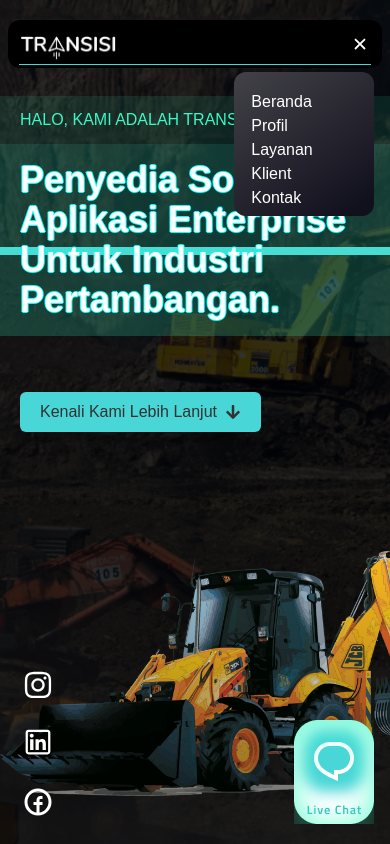
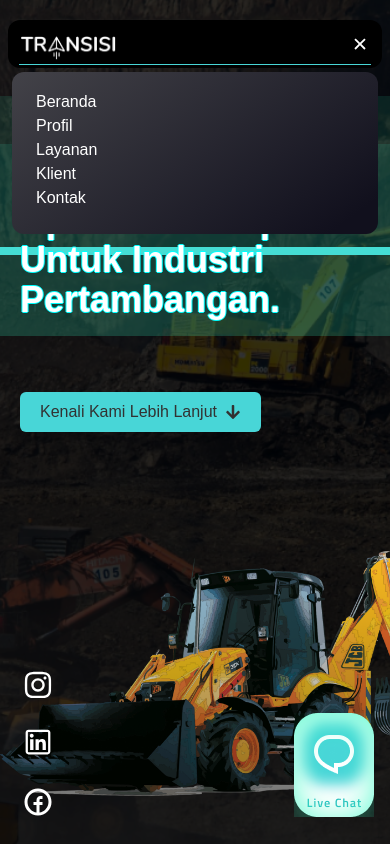
Before and after one commit to AmarPalevi02/zalepik-tambang-v2, a React (Create React App) app: page / in a window 390 px wide. Both pictures are taken after a click on the icon 360 px from the left and 43 px from the top of the page. Shown: the top 844 px of the page. Built offline with nearby package versions, Linux system fonts and the light colour scheme.

Commit message:
update: navbar mobile & onclick redirect

```diff
--- a/src/components/Client.jsx
+++ b/src/components/Client.jsx
@@ -2,7 +2,7 @@ import React from 'react'
 import { clients } from '../constans/clients'
 const Client = () => {
    return (
-      <div className='w-full px-3 md:mt-20'>
+      <div id='klient' className='w-full px-3 md:mt-20'>
          <div className="bg-gray-50 py-20 rounded-xl">
             <div class="w-full relative flex justify-center  ">
                <div class="w-[650px]  text-center  relative z-10">
--- a/src/components/Contack.jsx
+++ b/src/components/Contack.jsx
@@ -3,7 +3,7 @@ import { HiOutlineMailOpen } from "react-icons/hi";
 
 const Contack = () => {
    return (
-      <div className='w-full mt-20'>
+      <div id='kontak' className='w-full mt-20'>
          <div class="flex flex-col justify-center text-center w-full mb-24">
             <p class="text-[#39FAC5] mb-8">K O N T A K</p>
             <div class="flex justify-center relative ">
--- a/src/components/Footer.jsx
+++ b/src/components/Footer.jsx
@@ -7,7 +7,7 @@ import { TiSocialFacebookCircular } from "react-icons/ti";
 const Footer = () => {
    return (
       <footer className='px-3 mt-10'>
-         <div className="flex justify-between  py-16 border-t-2 border-[#48D6D7] ">
+         <div className="flex justify-between  pt-12 pb-32 border-t-2 border-[#48D6D7] ">
             <p className="text-gray-500">&copy; Copyright 2024 Transisi</p>
             <div className="flex gap-3 items-center">
                <FaInstagram className='text-xl' />
--- a/src/components/Hero.jsx
+++ b/src/components/Hero.jsx
@@ -11,7 +11,7 @@ import { AiOutlineMobile } from "react-icons/ai";
 
 const Hero = () => {
    return (
-      <div className='w-full h-full relative'>
+      <div id='beranda' className='w-full h-full relative'>
          <img
             src={bego}
             className='object-cover h-full w-full'
--- a/src/components/LiveChat.jsx
+++ b/src/components/LiveChat.jsx
@@ -2,9 +2,16 @@ import React from 'react'
 import { livechat } from '../assets'
 
 const LiveChat = () => {
+   const handleLiveChat = () => {
+      console.log('live active')
+   }
    return (
       <div className="fixed z-40 bottom-0 right-0 bottom-5 right-4">
-         <img src={livechat} alt="" />
+         <button
+            onClick={handleLiveChat}
+         >
+            <img src={livechat} alt="" />
+         </button>
       </div>
    )
 }
--- a/src/components/Navbar.jsx
+++ b/src/components/Navbar.jsx
@@ -8,6 +8,7 @@ import { IoCloseSharp } from "react-icons/io5";
 import { HiOutlineMailOpen } from "react-icons/hi";
 
 const Navbar = () => {
+   const [active, setActive] = useState('branda')
    const [togle, setTogle] = useState(false)
    return (
       <nav className='flex  justify-between px-2 py-2  fixed z-50 w-full top-3 items-center '>
@@ -33,7 +34,15 @@ const Navbar = () => {
                <ul className='flex gap-10'>
                   {menuNavbar.map((item, i) => {
                      return (
-                        <li key={i} className='text-white'>{item.menu}</li>
+                        <li
+                           key={i}
+                           className={`${active === item.menu ? "text-[#48D6D7]" : "text-white"}`}
+                           onClick={() => setActive(item.menu)}
+                        >
+                           <a href={`#${item.id}`}>
+                              {item.menu}
+                           </a>
+                        </li>
                      )
                   })}
                </ul>
@@ -46,15 +55,21 @@ const Navbar = () => {
                </Button>
             </div>
 
-            <div className={`${togle ? "flex" : "hidden"} p-6 bg-black-gradient fixed z-50 top-16 right-0 mx-4 my-2 min-w-[140px] rounded-xl sidebar`}>
+            <div className={`${togle ? "flex" : "hidden"} px-3  fixed z-50 top-16 left-0  my-2 min-w-full  sidebar`}>
                {togle ? (
-                  <div className='w-12 h-24 relative flex justify-center'>
+                  <div className='w-full  relative flex justify-start bg-black-gradient p-6 rounded-xl '>
                      <ul className="mt-[-6px]">
                         {menuNavbar.map((item, i) => {
                            return (
-                              <ul key={i}>
-                                 <li className='text-white'>{item.menu}</li>
-                              </ul>
+                              <li
+                                 key={i}
+                                 className={`${active === item.menu ? "text-[#48D6D7]" : "text-white"}`}
+                                 onClick={(() => setActive(item.menu))}
+                              >
+                                 <a href={`#${item.id}`}>
+                                    {item.menu}
+                                 </a>
+                              </li>
                            )
                         })}
                      </ul>
@@ -64,7 +79,7 @@ const Navbar = () => {
                )}
             </div>
          </div>
-      </nav>
+      </nav >
    )
 }
 
--- a/src/components/Profile.jsx
+++ b/src/components/Profile.jsx
@@ -5,7 +5,7 @@ import { team, logo2 } from '../assets'
 
 const Profile = () => {
    return (
-      <div classNameName='w-full h-full'>
+      <div id='profil' classNameName='w-full h-full'>
          <div classNameName="flex w-full flex-col items-center ">
             <div className="flex flex-col md:flex-row md:justify-between ">
                <div className="flex flex-col justify-center bg-black py-4 md:w-[50%]">
--- a/src/components/Services.jsx
+++ b/src/components/Services.jsx
@@ -3,7 +3,7 @@ import { cloud, card2, card3, card4 } from '../assets'
 
 const Services = () => {
    return (
-      <div className='w-full relative mt-20'>
+      <div id='layanan' className='w-full relative mt-20'>
          <div className="w-full relative flex justify-center">
             <div className="w-[450px]  text-center relative md:h-48 z-10">
                <p className="text-[#39FAC5] mb-2">L A Y A N A N</p>
--- a/src/constans/navbar.js
+++ b/src/constans/navbar.js
@@ -1,17 +1,22 @@
 export const menuNavbar = [
    {
-      menu: 'Beranda'
+      menu: 'Beranda',
+      id: 'beranda'
    },
    {
-      menu: 'Profil'
+      menu: 'Profil',
+      id: 'profil'
    },
    {
-      menu: 'Layanan'
+      menu: 'Layanan',
+      id: 'layanan'
    },
    {
-      menu: 'Klient'
+      menu: 'Klient',
+      id: 'klient'
    },
    {
-      menu: 'Kontak'
+      menu: 'Kontak',
+      id: 'kontak'
    },
 ]
--- a/src/index.css
+++ b/src/index.css
@@ -6,6 +6,10 @@
 
 body {
   font-family: 'Titillium', sans-serif;
+}
+
+* {
+  scroll-behavior: smooth;
 }
 
 .bg-black-gradient {
@@ -18,6 +22,30 @@ body {
 .sidebar {
   -webkit-animation: slide-top 0.5s cubic-bezier(0.25, 0.46, 0.45, 0.94) both;
   animation: slide-top 0.5s cubic-bezier(0.25, 0.46, 0.45, 0.94) both;
+}
+
+@-webkit-keyframes slide-top {
+  0% {
+    -webkit-transform: translateY(100px);
+    transform: translateY(100px);
+  }
+
+  100% {
+    -webkit-transform: translateY(0);
+    transform: translateY(0);
+  }
+}
+
+@keyframes slide-top {
+  0% {
+    -webkit-transform: translateY(100px);
+    transform: translateY(100px);
+  }
+
+  100% {
+    -webkit-transform: translateY(0);
+    transform: translateY(0);
+  }
 }
 
 .border-bottom-nav::after {
```
Also changed, not shown: src/constans/cutomChat.js (added).
